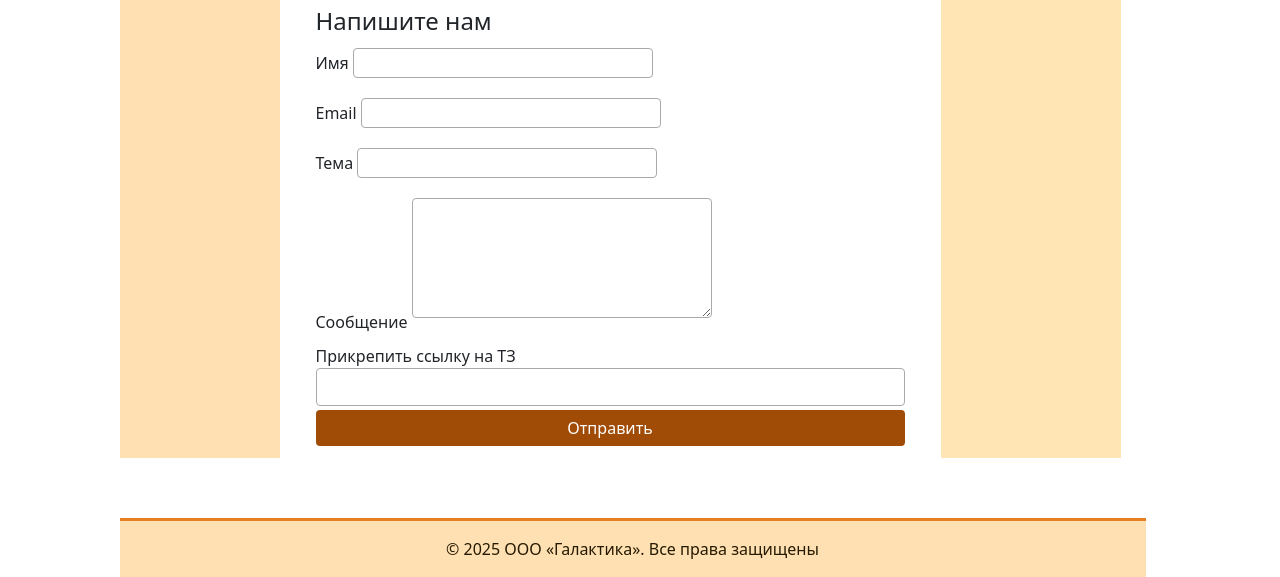
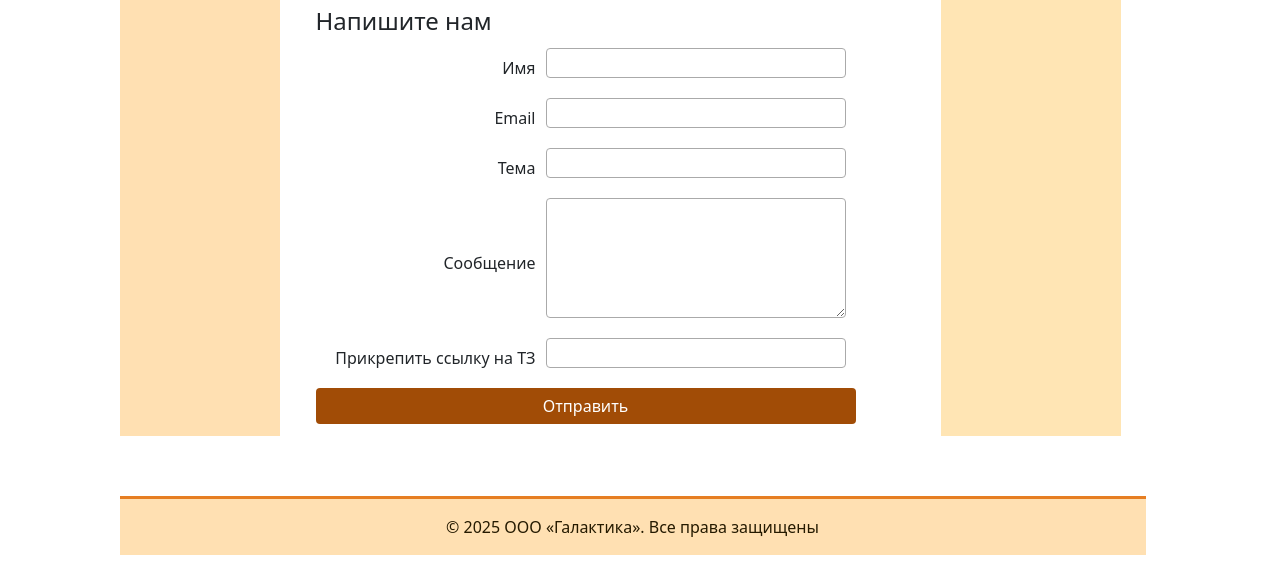
Before and after one commit to nukeboy76/web_lab, a PHP site: page /contacts.html in a window 1280 px wide. Shown: the part 637-1214 px from the top of the page. After the commit the page ends 1192 px from the top, so only its background shows below. Run offline with PHP 8.4, Linux system fonts and the light colour scheme; some libraries are stand-ins or nearby versions.

Commit message:
Align form fields and labels

```diff
--- a/contacts.html
+++ b/contacts.html
@@ -63,20 +63,20 @@
 
     <h2>Напишите нам</h2>
     <form id="contact-form" class="contacts">
-      <label>Имя
+      <label><span>Имя</span>
         <input type="text" name="name" required>
       </label>
-      <label>Email
+      <label><span>Email</span>
         <input type="email" name="email" required>
       </label>
-      <label>Тема
+      <label><span>Тема</span>
         <input type="text" name="topic" required>
       </label>
-      <label>Сообщение
+      <label><span>Сообщение</span>
         <textarea name="msg" required></textarea>
       </label>
       <!-- произвольное поле -->
-      <label>Прикрепить ссылку на ТЗ
+      <label><span>Прикрепить ссылку на ТЗ</span>
         <input type="url" name="doc">
       </label>
       <input type="submit" value="Отправить">
--- a/css/style.css
+++ b/css/style.css
@@ -235,8 +235,35 @@ hr {
 }
 .product-detail ul { list-style: square inside; margin-bottom: 12px; }
 
+.contacts {
+  max-width: 540px;
+}
+
+.contacts label {
+  display: flex;
+  align-items: center;
+  margin: 10px 0;
+}
+
+.contacts label span {
+  width: 220px;
+  text-align: right;
+  margin-right: 10px;
+  flex-shrink: 0;
+}
+
+.contacts .rating-options {
+  display: flex;
+  align-items: center;
+  gap: 4px;
+  width: 300px;
+}
+
 .contacts input[type="text"],
 .contacts input[type="email"],
+.contacts input[type="password"],
+.contacts input[type="url"],
+.contacts select,
 .contacts textarea {
   width: 300px;
   height: 30px;
```
Also changed, not shown: guestbook.php (+15 -11 lines), register.html (+4 -4 lines).
